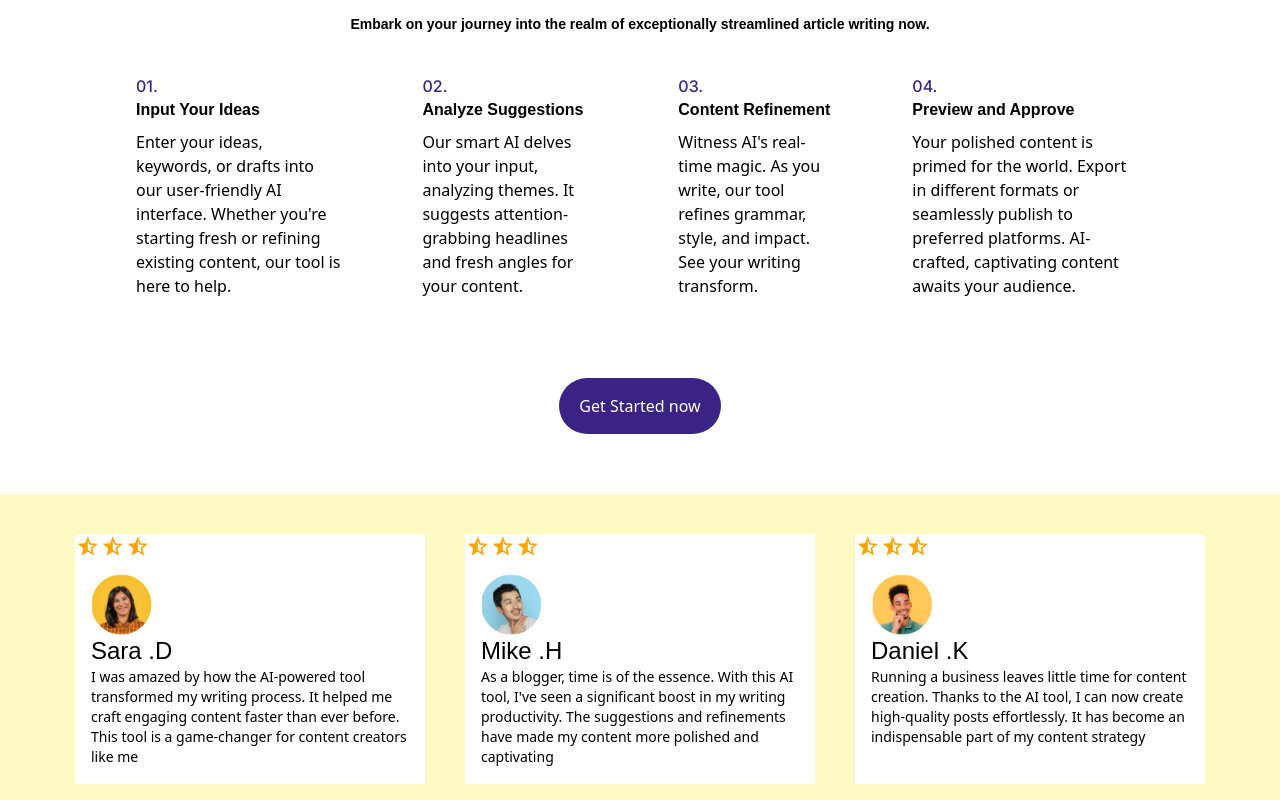
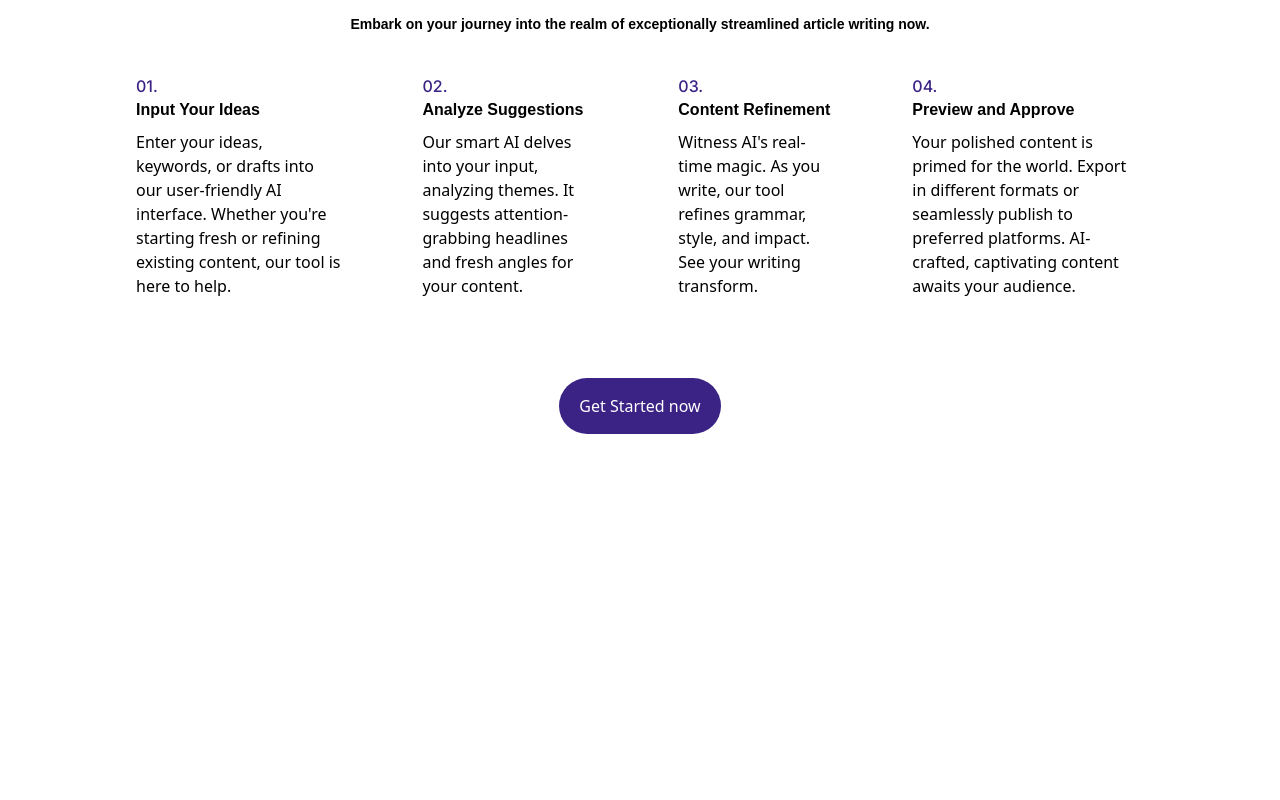
Before and after one commit to BREW45Z/Topical-Flow, a React (Vite) app: page / in a window 1280 px wide. Shown: the part 2949-3749 px from the top of the page. After the commit the page ends 3403 px from the top, so only its background shows below. Built offline with nearby package versions, Linux system fonts and the light colour scheme; a web font is replaced by a local one.

Commit message:
login-page

```diff
--- a/package.json
+++ b/package.json
@@ -18,7 +18,7 @@
     "react": "^18.2.0",
     "react-dom": "^18.2.0",
     "react-router-dom": "^6.21.2",
-    "react-slick": "^0.29.0",
+    "react-slick": "^0.30.0",
     "slick-carousel": "^1.8.1",
     "swiper": "^11.0.5",
     "tailwind-merge": "^2.2.0",
--- a/src/components/pages/home.tsx
+++ b/src/components/pages/home.tsx
@@ -22,16 +22,6 @@ import AIicon2 from '../assets/aiicons2.svg';
 import AIicon3 from '../assets/aiicons3.svg';
 import AIicon4 from '../assets/aiicons4.svg';
 import infoperson2 from '../assets/infoperson2.svg';
-import Testimonials from '../ui/testimonials';
-
-
-
-
-
-
-
-
-
 
 
 
@@ -370,9 +360,8 @@ import Testimonials from '../ui/testimonials';
           </Link>
     </div>
 
-    {/** Testimonials */}
-    <Testimonials />
-</div>
+
+      </div>
 
 
 </div>
--- a/src/components/pages/login.tsx
+++ b/src/components/pages/login.tsx
@@ -1,29 +1,69 @@
-// Login.tsx
 import React from 'react';
-import logo from '../assets/logo.svg'
-
+import logowhite from '../assets/Logowhite.svg';
+import googleicon from '../assets/google.png';
+import { Link } from 'react-router-dom';
+import Testimonials from '../shared/testimonials'; // Adjust the path as needed
 
 const Login: React.FC = () => {
   return (
     <div className="flex h-screen">
-      {/* Left side - Login Form */}
-      <div className="flex-1 bg-gray-200">
-        <div className="flex justify-center items-center h-full">
-          <div className='flex'>
-            <img src={logo} alt="" />
-            <h1>Topicalflow</h1>
-          </div>
-          <div>
-            <h1>Sign up</h1>
-          </div>
-
+      {/* Left side - Login Form with Testimonials */}
+      <div className="flex-1 bg-primary">
+        <div className='flex mt-2 px-6 py-6 items-center'>
+          <img src={logowhite} alt="" className='px-2' />
+          <h1 className='text-white primary-font'>Topicalflow</h1>
+        </div>
+        <div className='w-full justify-center items-center mt-40'>
+        <Testimonials />
         </div>
       </div>
 
       {/* Right side - Logo and Title */}
-      <div className="flex-1 bg-[#101828] text-white flex flex-col justify-center items-center">
-        <img src="your-logo.png" alt="Logo" className="mb-4" />
-        <h1 className="text-3xl font-bold">Your App Title</h1>
+      <div className="flex-1 bg-white text-black flex flex-col justify-center items-center">
+        <div>
+          <h1 className='text-2xl primary-font bg-parimary text-primary'>Welcome</h1>
+          <h6> Welcome back! Please enter your details.</h6>
+
+              <div className="mt-4">
+                <label className="block text-sm font-medium text-gray-600">Email</label>
+                <input type="email" className="mt-1 p-2 w-[360px] border rounded-md" />
+              </div>
+
+              <div className="mt-4">
+                <label className="block text-sm font-medium text-gray-600">Password</label>
+                <input type="password" className="mt-1 p-2 w-[360px] border rounded-md" />
+              </div>
+
+
+                <div className='flex justify-between justify-center items-center'>
+                <div className="mt-2  text-sm flex items-center">
+                <input type="checkbox" id="rememberCheckbox" className="mr-2" />
+                <label htmlFor="rememberCheckbox" className="text-sm text-gray-600">
+                  Remember for 30 days
+                </label>
+              </div>
+
+              {/* Link for "Forgot your password" */}
+              <div className="mt-2 text-sm  text-primary text-gray-600">
+                <Link to="/forgot-password">Forgot your password?</Link>
+              </div>
+                </div>
+
+
+              <div className="mt-6">
+                <button className="bg-primary text-white p-2 rounded-md w-full mb-2">Create account</button>
+                <div>
+                <button className="text-black flex p-2 border justfy-center items-center rounded-md w-full">
+                  <img src={googleicon} alt="googleicon" className='px-10 items-center' />
+                  Sign Up with Google</button>
+                </div>
+                <div className="mt-4 text-sm text-gray-600">
+              <span>Don't have an account? </span>
+              <Link to="/signup" className="text-primary">Sign up</Link>
+            </div>
+              </div>
+        </div>
+
       </div>
     </div>
   );
--- a/src/components/pages/signup.tsx
+++ b/src/components/pages/signup.tsx
@@ -5,6 +5,12 @@ import googleicon from '../assets/google.png'
 import { Link } from 'react-router-dom';
 import handdrawn from '../assets/handdrawn.svg'
 import staricon from '../assets/staricon.svg'
+import Avatar1 from '../assets/Avatar (1).png'
+import Avatar2 from '../assets/Avatar (2).png'
+import Avatar3 from '../assets/Avatar (3).png'
+import Avatar4 from '../assets/Avatar (4).png'
+import Avatar5 from '../assets/Avatar (5).png'
+
 
 
 const Signup: React.FC = () => {
@@ -71,7 +77,7 @@ const Signup: React.FC = () => {
       </div>
 
       {/* Right side - Logo and Title */}
-      <div className="flex-1 bg-[#101828] text-white flex  flex-col justify-start justify-center  items-center">
+      <div className="flex-1 bg-[#101828]  text-white flex  flex-col justify-start justify-center  items-center">
         <img src={staricon} alt="star" className="mb-4 mr-24 " />
         <div className='justify-start px-20'>
      <h1 className="text-4xl">Start turning your <span className='block'>
@@ -81,7 +87,16 @@ const Signup: React.FC = () => {
         </span>Get started in 2 minutes.</h6>
         </div>
 
-        <div>
+        <div className=' mt-10 flex justify-center items-center'>
+          <div className='flex mx-4'>
+          <img src={Avatar1} alt="avatar1" className='mr-[-10px]' />
+          <img src={Avatar2} alt="avatar2" className='mr-[-10px]' />
+          <img src={Avatar3} alt="avatar3" className='mr-[-10px]' />
+          <img src={Avatar4} alt="avatar4" className='mr-[-10px]' />
+          <img src={Avatar5} alt="avatar5" className='mr-[-10px]' />
+          </div>
+
+          <h5>Join 40,000+ users</h5>
 
         </div>
 
--- /dev/null
+++ b/src/components/shared/testimonials.tsx
@@ -0,0 +1,51 @@
+// Testimonials.tsx
+import React from 'react';
+import Slider from 'react-slick';
+import 'slick-carousel/slick/slick.css';
+import 'slick-carousel/slick/slick-theme.css';
+import avatar1 from '../assets/Avatar (1).png'
+
+const Testimonials: React.FC = () => {
+  const testimonialsData = [
+    {
+      message: "As a blogger, time is of the essence. With this AI tool, I've seen a significant boost in my writing productivity.The suggestions and refinements have made my content more polished and captivating",
+      name: "Jenny",
+      image: avatar1
+    },
+    {
+      message: "Short testimonial 2.",
+      name: "Jane",
+      image: "url-to-image2.jpg",
+    },
+    // Add more short testimonials as needed
+  ];
+
+  const sliderSettings = {
+    infinite: true,
+    speed: 500,
+    arrows: true,
+    slidesToShow: 1,
+    slidesToScroll: 1,
+    pauseOnHover: true,
+    dots: true,
+    className: 'mx-auto w-[450px] justify-center items-center text-white primary-font',
+
+
+  };
+
+  return (
+    <div className="mx-auto w-[400px] justify-center items-center text-white primary-font">
+      <Slider {...sliderSettings}>
+        {testimonialsData.map((testimonial, index) => (
+          <div key={index} className="text-center primary-font justify-center">
+            <p className='primary-font text-xl'>{testimonial.message}</p>
+            <img src={testimonial.image} alt='testimonial 1' className="mx-auto mt-4 rounded-full" />
+            <p className="font-bold text-white primary-font mt-4">{testimonial.name}</p>
+          </div>
+        ))}
+      </Slider>
+    </div>
+  );
+};
+
+export default Testimonials;
--- a/src/components/ui/testimonials.tsx
+++ /dev/null
@@ -1,81 +0,0 @@
-
-import React from 'react';
-import star_half from '../assets/star_half.svg'
-import person1 from '../assets/person1.png'
-import person2 from '../assets/person2.png'
-import person3 from '../assets/person3.png'
-
-
-
-
-const Testimonials: React.FC = () => {
-  return (
-    <div>
-
-    <div className=" items-center mt-10 flex justify-center px-10  bg-yellow-100">
-      {/* Testimonial 1 */}
-      <div className=" mt-10 mr-10 w-[350px] h-[250px] mb-4 bg-white [295.69px] ">
-      <div className=' absolute justify-start flex '>
-      <img src={star_half} alt="star_half" className='' />
-      <img src={star_half} alt="star_half" className='' />
-      <img src={star_half} alt="star_half" className='' />
-    </div>
-
-  <div className=' mb-10 mr-10  justify-between items-center w-full '>
-    <div className=' px-4 relative flex-col mt-10'>
-      <img src={person1} alt="person1"  className=' top-10'/>
-      <h4 className='primary-font text-2xl '>Sara .D</h4>
-      <p className='text-sm justify-center items-center'>
-      I was amazed by how the AI-powered tool transformed my writing process. It helped me craft engaging content faster
-      than ever before. This tool is a game-changer for content creators like me
-      </p>
-    </div>
-  </div>
-</div>
-
-
-<div className="  mt-10 mr-10  w-[350px] h-[250px] mb-4 bg-white [295.69px] border-1 ">
-      <div className=' absolute justify-start flex '>
-      <img src={star_half} alt="star_half" className='' />
-      <img src={star_half} alt="star_half" className='' />
-      <img src={star_half} alt="star_half" className='' />
-    </div>
-
-  <div className=' mb-10 justify-between items-center w-full '>
-    <div className=' px-4 relative flex-col mt-10'>
-      <img src={person2} alt="person1"  className=' top-10'/>
-      <h4 className='primary-font text-2xl '>Mike .H</h4>
-      <p className='text-sm justify-center items-center'>
-      As a blogger, time is of the essence. With this AI tool, I've seen a significant boost in my writing productivity. The suggestions
-      and refinements have made my content more polished and captivating
-      </p>
-    </div>
-  </div>
-</div>
-
-
-<div className="  mt-10 w-[350px] h-[250px] mb-4 bg-white [295.69px] border-1 ">
-      <div className=' absolute justify-start flex '>
-      <img src={star_half} alt="star_half" className='' />
-      <img src={star_half} alt="star_half" className='' />
-      <img src={star_half} alt="star_half" className='' />
-    </div>
-
-  <div className=' mb-10 justify-between items-center w-full '>
-    <div className=' px-4 relative flex-col mt-10'>
-      <img src={person3} alt="person1"  className=' top-10'/>
-      <h4 className='primary-font text-2xl '>Daniel .K</h4>
-      <p className='text-sm justify-center items-center'>
-      Running a business leaves little time for content creation. Thanks to the AI tool, I can now create high-quality posts effortlessly.
-      It has become an indispensable part of my content strategy
-      </p>
-    </div>
-  </div>
-</div>
-</div>
-</div>
-
-  );
-};
-
-export default Testimonials;
```
Also changed, not shown: src/components/assets/Logowhite.svg (added), 1 other file (tests, documents, lock files or other folders).
